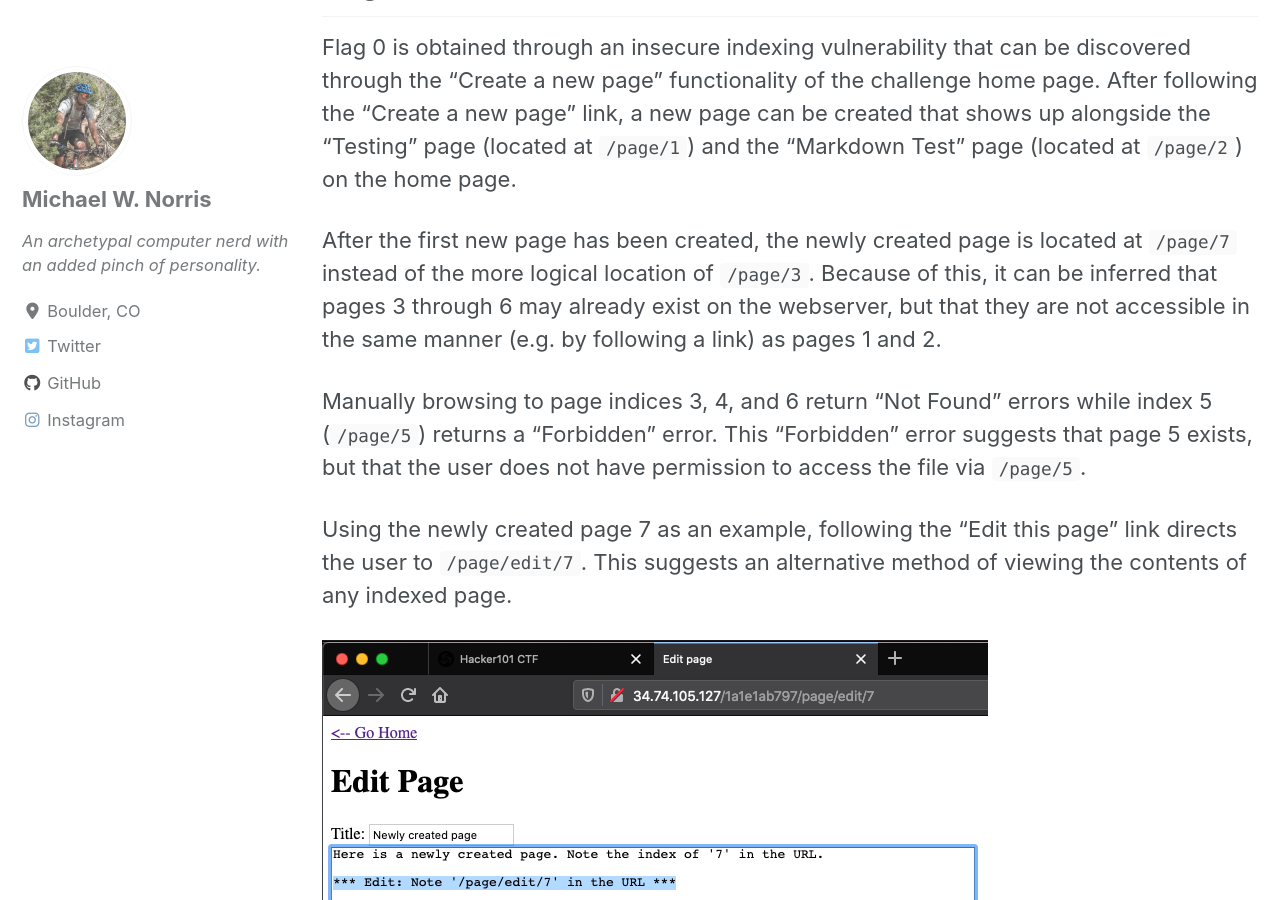
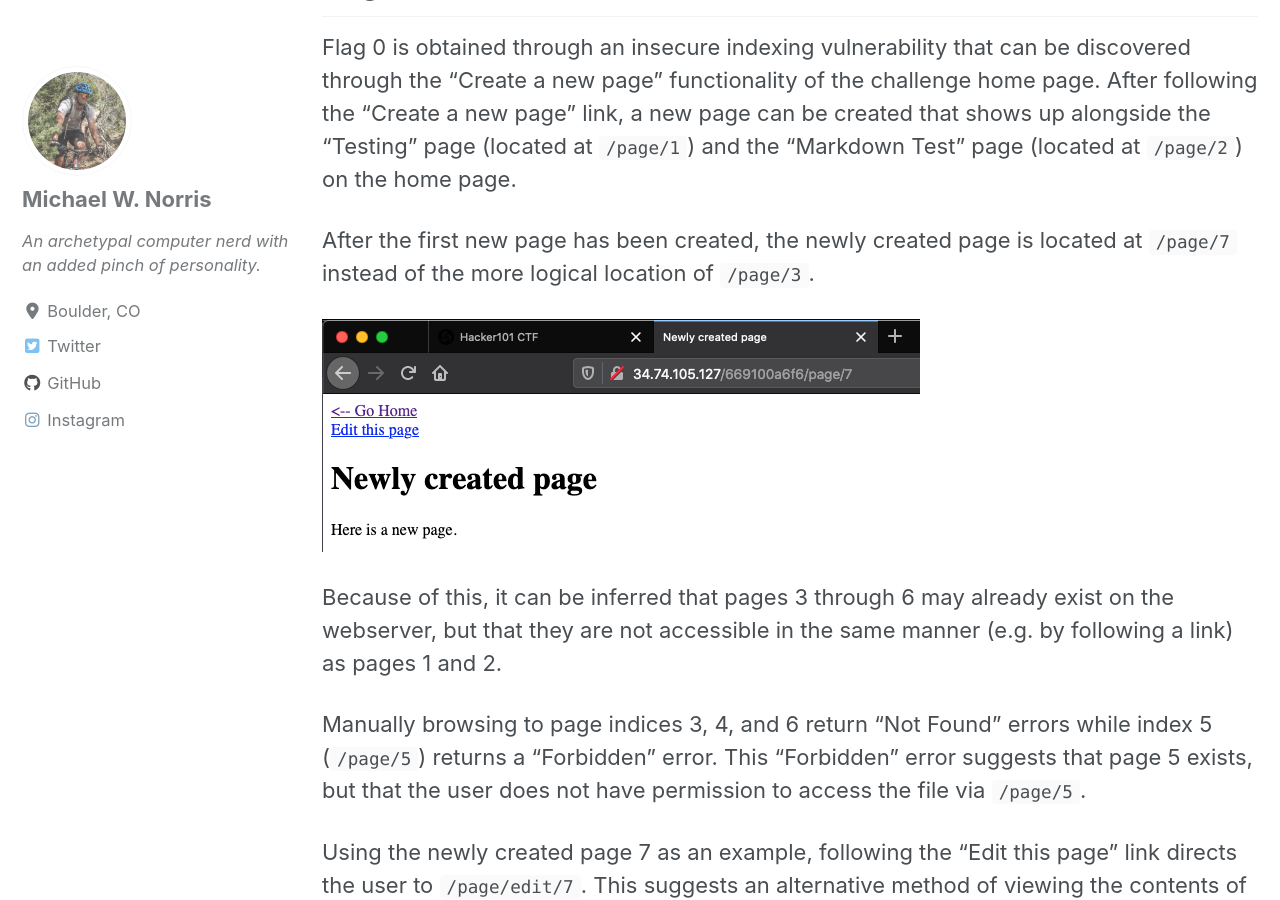
Before and after one commit to norrismw/mnorris.io, a Jekyll site: the page built from _posts/2020-01-27-h1_Micro-CMS_v1.md, in a window 1280 px wide and 900 px high, scrolled down 1288 px. Built offline with Jekyll 4.4.1, drawn with Linux system fonts in a browser that asks for light colours; cached includes are drawn as plain includes; nearby versions of some CDN libraries.

Commit message:
new image

```diff
--- a/_posts/2020-01-27-h1_Micro-CMS_v1.md
+++ b/_posts/2020-01-27-h1_Micro-CMS_v1.md
@@ -18,7 +18,11 @@
 ## Flag 0
 Flag 0 is obtained through an insecure indexing vulnerability that can be discovered through the "Create a new page" functionality of the challenge home page. After following the "Create a new page" link, a new page can be created that shows up alongside the "Testing" page (located at `/page/1`) and the "Markdown Test" page (located at `/page/2`) on the home page.
 
-After the first new page has been created, the newly created page is located at `/page/7` instead of the more logical location of `/page/3`. Because of this, it can be inferred that pages 3 through 6 may already exist on the webserver, but that they are not accessible in the same manner (e.g. by following a link) as pages 1 and 2.
+After the first new page has been created, the newly created page is located at `/page/7` instead of the more logical location of `/page/3`.
+
+![new_page](/assets/images/h1/microcmsv1/new_page.png)
+
+Because of this, it can be inferred that pages 3 through 6 may already exist on the webserver, but that they are not accessible in the same manner (e.g. by following a link) as pages 1 and 2.
 
 Manually browsing to page indices 3, 4, and 6 return "Not Found" errors while index 5 (`/page/5`) returns a "Forbidden" error. This "Forbidden" error suggests that page 5 exists, but that the user does not have permission to access the file via `/page/5`.
 
```
Also changed, not shown: assets/images/h1/microcmsv1/new_page.png (added), 1 other file.
